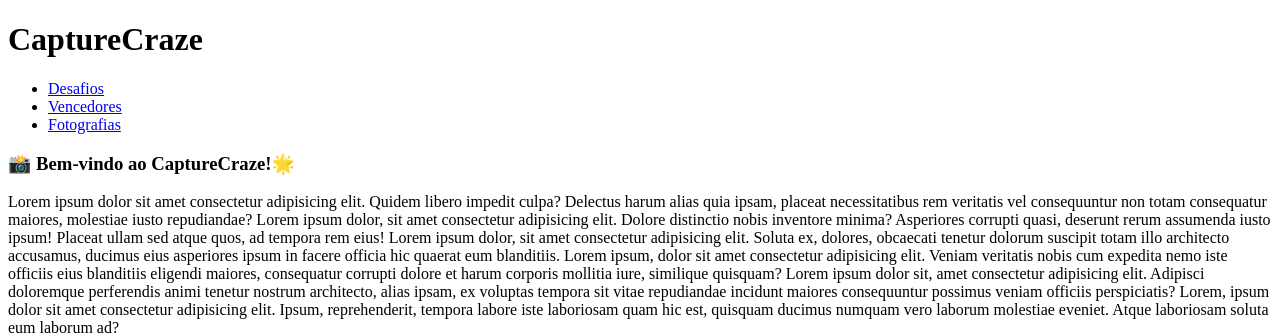
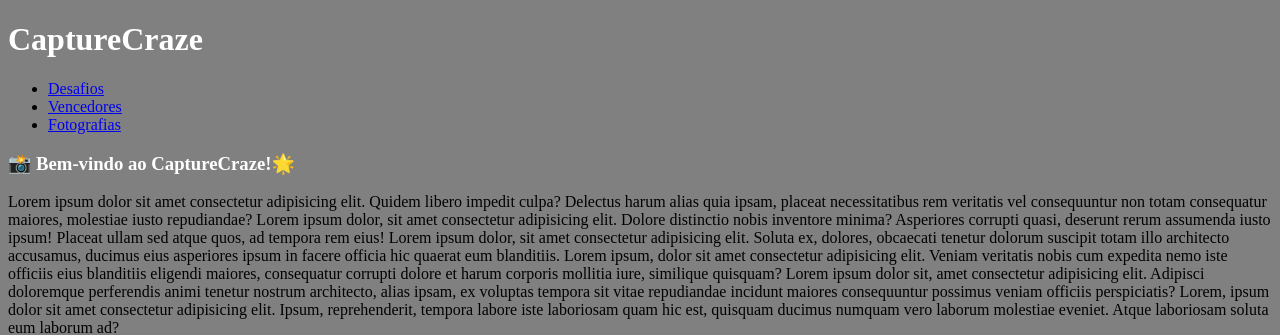
Before and after one commit to Nandsbeltrao/VNW-CaptureCraze, a plain HTML site: page index.html in a window 1280 px wide. Shown: the top 335 px of the page. Drawn offline with Linux system fonts and the light colour scheme.

Commit message:
Aplique as modificações
-index.html: Acrescentei o link para vincular o css na página.

-Style.scss: Adicionei a estilização.

-style.css.map: Arquivo que está copilando de volta ao código-fonte original.

-style.css: Arquivo que está copilado do Sass em CSS em tempo real.

-Images: Modifiquei o arquivo anterior.

```diff
--- a/index.html
+++ b/index.html
@@ -3,6 +3,7 @@
 <head>
     <meta charset="UTF-8">
     <meta name="viewport" content="width=device-width, initial-scale=1.0">
+    <link rel="stylesheet" href="style.css">
     <title>CaptureCraze</title>
 </head>
 <body>
--- /dev/null
+++ b/style.scss
@@ -0,0 +1,7 @@
+body{
+    background: grey;
+}
+
+h1{
+    color: white;
+}
```
Also changed, not shown: style.css (added), 2 other files.
